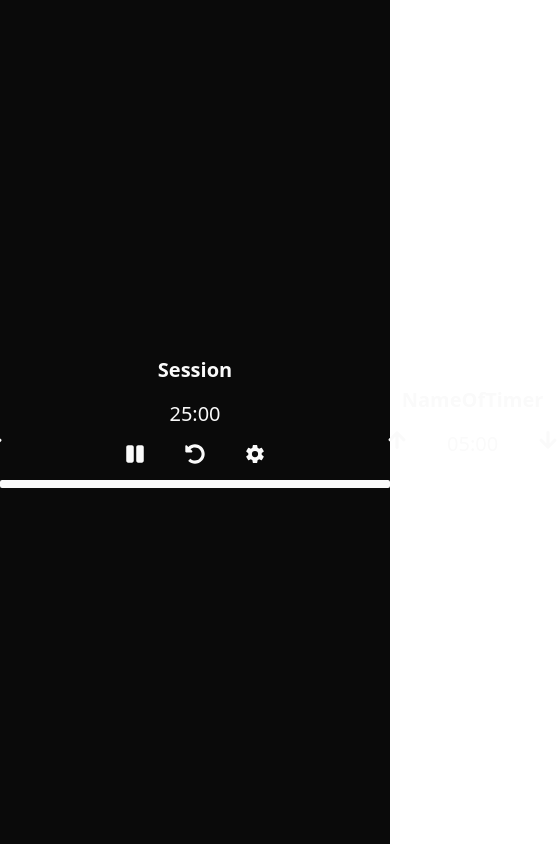
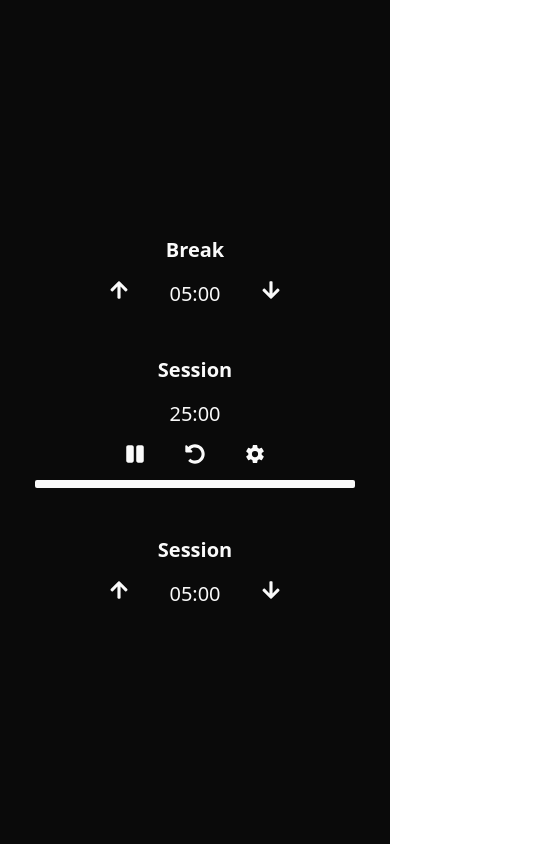
Before and after one commit to nooneknowspeter/2024-11_fCC_pomodoro, a React (Vite) app: page / in a window 390 px wide. Shown: the whole page, 558 px wide, since content can reach past the window. Built offline with nearby package versions, Linux system fonts and the light colour scheme.

Commit message:
responsive design

```diff
--- a/src/App.tsx
+++ b/src/App.tsx
@@ -10,13 +10,15 @@ const Background = () => {
   );
 };
 
-const MainTimer = () => {
+const MainTimer = (props: { activeTimer: string }) => {
   return (
     <div
       id="main-timer"
-      className="absolute bottom-0 left-0 right-0 top-0 mx-auto flex origin-center flex-col place-content-center items-center justify-center gap-4 lg:w-[200px]"
+      className={`flex flex-col place-content-center items-center justify-center gap-4 md:w-[200px]`}
     >
-      <h1 id="timer-label" className="font-bold">{`Session`}</h1>
+      <h1 id="timer-label" className="font-bold">
+        {props.activeTimer}
+      </h1>
       <h1 id="timer-left" className="font-normal">{`25:00`}</h1>
       <div
         id="controls"
@@ -28,32 +30,28 @@ const MainTimer = () => {
       </div>
       <div
         id="progress-bar"
-        className="h-2 w-full rounded-sm bg-neutral-50"
+        className="h-2 w-80 rounded-sm bg-neutral-50 sm:w-80 md:w-full"
       ></div>
     </div>
   );
 };
 
-const SetTimer = () => {
+const SetTimer = (props: { id: string }) => {
   return (
     <div
-      id={`set-${`NameOfTimer`}-timer`}
-      className="flex flex-col gap-4 lg:w-[200px]"
+      id={`set-${props.id}-timer`}
+      className={`flex flex-col gap-4 md:w-[200px]`}
     >
-      <h1
-        id={`${`NameOfTimer`}-label`}
-        className="font-bold"
-      >{`NameOfTimer`}</h1>
+      <h1 id={`${props.id}-label`} className="font-bold">
+        {props.id}
+      </h1>
       <div
-        id={`${`NameOfTimer`}-controls`}
+        id={`${props.id}-controls`}
         className="flex flex-row place-content-center content-center gap-10 text-center"
       >
-        <FaArrowUp id={`${`NameOfTimer`}-increment`} />
-        <h1
-          id={`${`NameOfTimer`}-length`}
-          className="font-normal"
-        >{`05:00`}</h1>
-        <FaArrowDown id={`${`NameOfTimer`}-decrement`} />
+        <FaArrowUp id={`${props.id}-increment`} />
+        <h1 id={`${props.id}-length`} className="font-normal">{`05:00`}</h1>
+        <FaArrowDown id={`${props.id}-decrement`} />
       </div>
     </div>
   );
@@ -65,14 +63,11 @@ const App = () => {
       <Background />
       <div
         id="pomodoro-assembly"
-        className="relative flex h-screen origin-center select-none flex-col place-content-center items-center justify-center text-center text-xl text-neutral-50"
+        className="relative flex h-screen select-none flex-col place-content-center items-center justify-center gap-12 overflow-x-hidden p-9 text-center text-xl text-neutral-50 sm:flex-col md:flex-row"
       >
-        <MainTimer />
-
-        <div id="set-timers" className="flex flex-row gap-96">
-          <SetTimer />
-          <SetTimer />
-        </div>
+        <SetTimer id="Break" />
+        <MainTimer activeTimer="Session" />
+        <SetTimer id="Session" />
       </div>
     </>
   );
```
